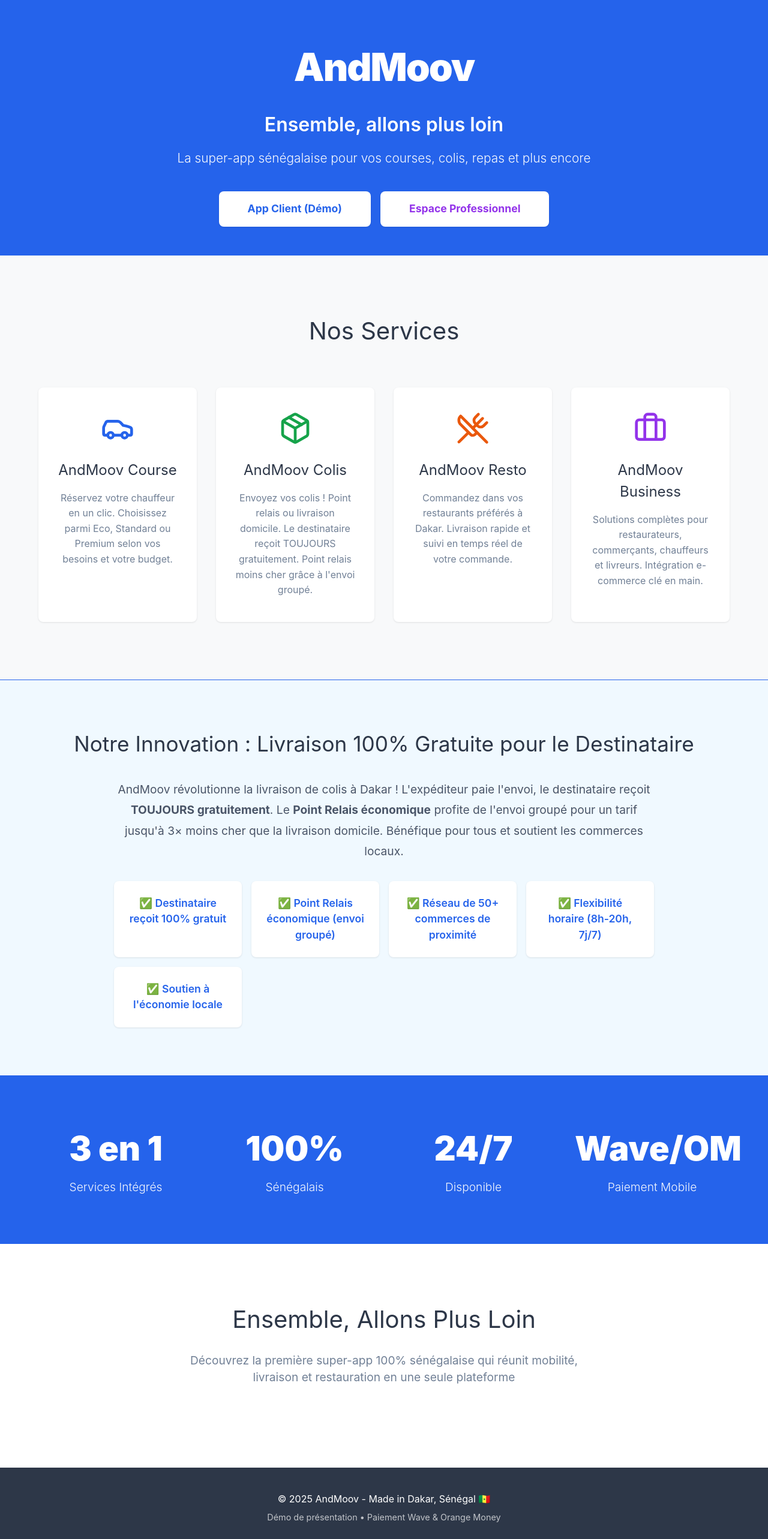
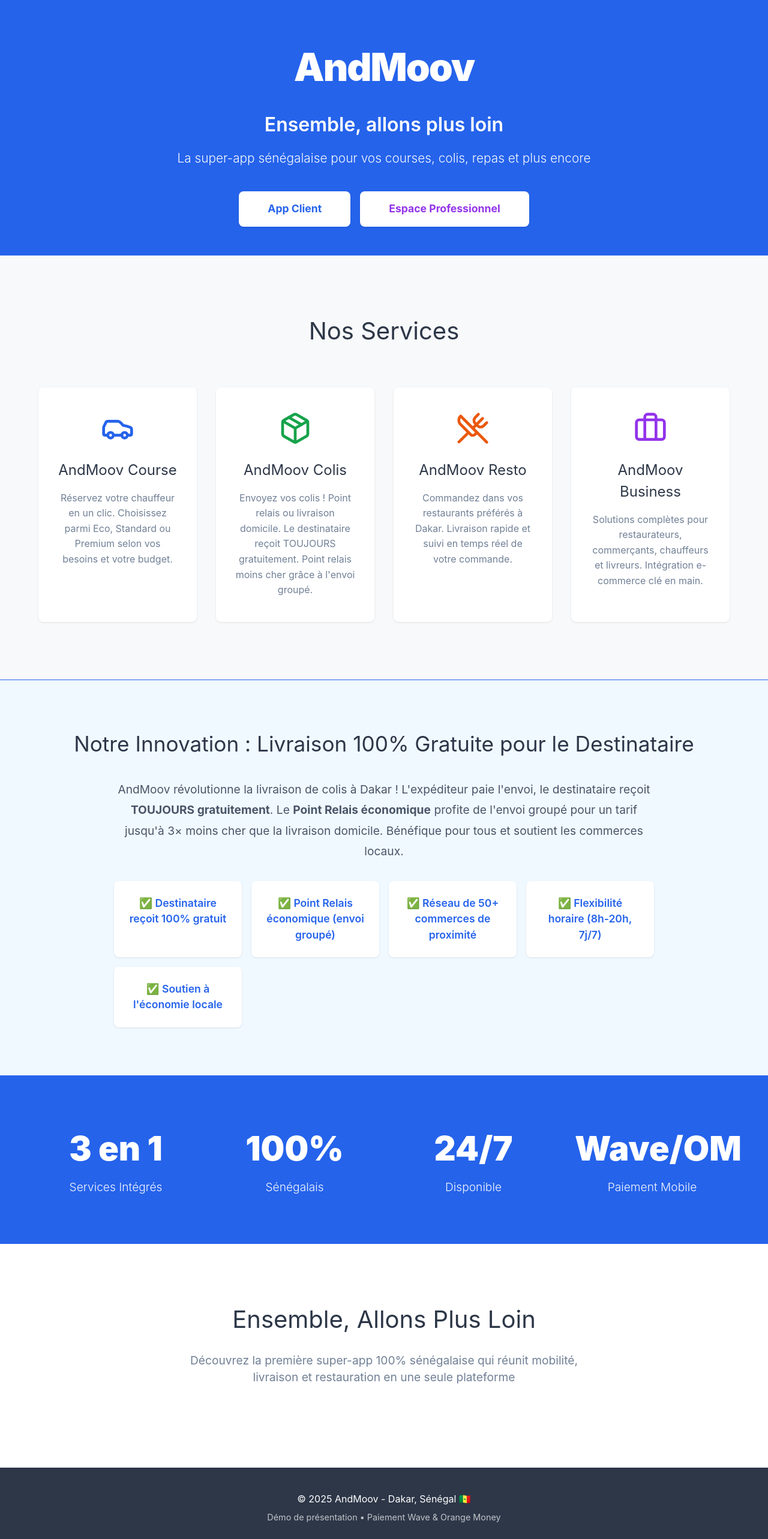
Before and after one commit to sgueye00/andmoov, a React (Create React App) app: page / in a window 1280 px wide. Shown: the top 2566 px of the page at 60% size. Built offline with nearby package versions, Linux system fonts and the light colour scheme.

Commit message:
Simplifier les textes de la landing page
- Renommer le bouton "App Client (Démo)" en "App Client"
- Simplifier le footer en retirant "Made in" pour garder "© 2025 AndMoov - Dakar, Sénégal 🇸🇳"

```diff
--- a/src/screens/LandingPage.js
+++ b/src/screens/LandingPage.js
@@ -20,7 +20,7 @@ function LandingPage() {
           <p className="subtitle">La super-app sénégalaise pour vos courses, colis, repas et plus encore</p>
           <div style={{ display: 'flex', gap: '16px', justifyContent: 'center', marginTop: '24px', flexWrap: 'wrap' }}>
             <button className="cta-button" onClick={handleDiscover}>
-              App Client (Démo)
+              App Client
             </button>
             <button
               className="cta-button"
@@ -126,7 +126,7 @@ function LandingPage() {
       {/* Footer */}
       <footer className="footer">
         <div className="container">
-          <p>&copy; 2025 AndMoov - Made in Dakar, Sénégal 🇸🇳</p>
+          <p>&copy; 2025 AndMoov - Dakar, Sénégal 🇸🇳</p>
           <p className="footer-note">Démo de présentation • Paiement Wave & Orange Money</p>
         </div>
       </footer>
```
